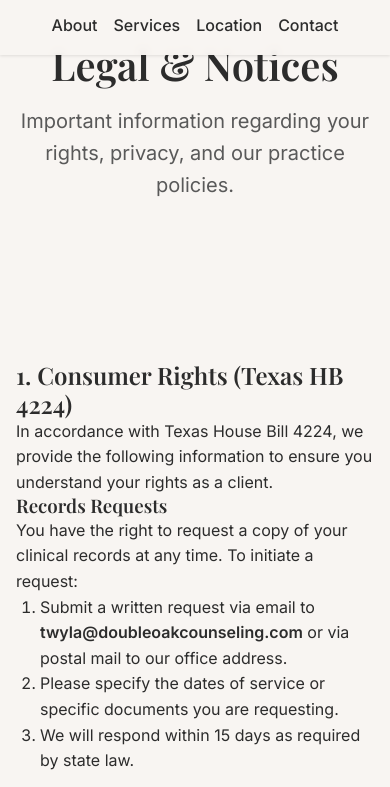
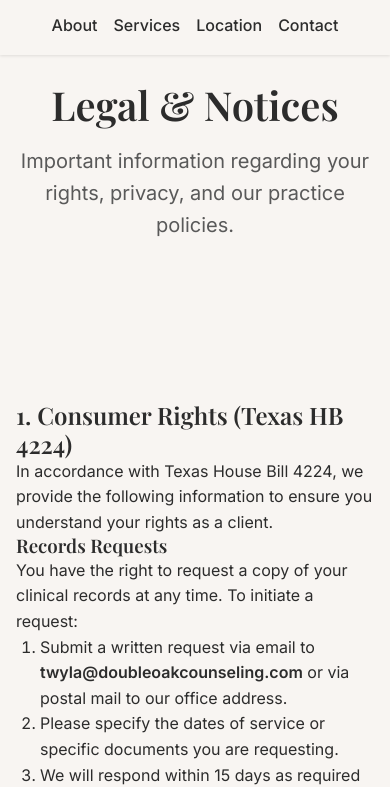
Before and after one commit to david-axelson/counseling-website, a website built with Vite: page legal.html in a window 390 px wide. Shown: the part 59-846 px from the top of the page. Built offline with nearby package versions, Linux system fonts and the light colour scheme; a web font is replaced by a local one.

Commit message:
Fix mobile header overlap by increasing hero padding

```diff
--- a/legal.html
+++ b/legal.html
@@ -37,7 +37,8 @@
     </header>
 
     <main>
-        <section class="hero" style="min-height: 40vh; align-items: flex-end; padding-bottom: 4rem;">
+        <section class="hero"
+            style="min-height: 40vh; align-items: flex-end; padding-top: 140px; padding-bottom: 4rem;">
             <div class="container">
                 <div class="hero-content">
                     <h1>Legal & Notices</h1>
--- a/style.css
+++ b/style.css
@@ -473,7 +473,7 @@ footer {
   .hero {
     flex-direction: column;
     text-align: center;
-    padding-top: 100px;
+    padding-top: 140px;
     height: auto;
     min-height: auto;
     padding-bottom: var(--spacing-xl);
```
